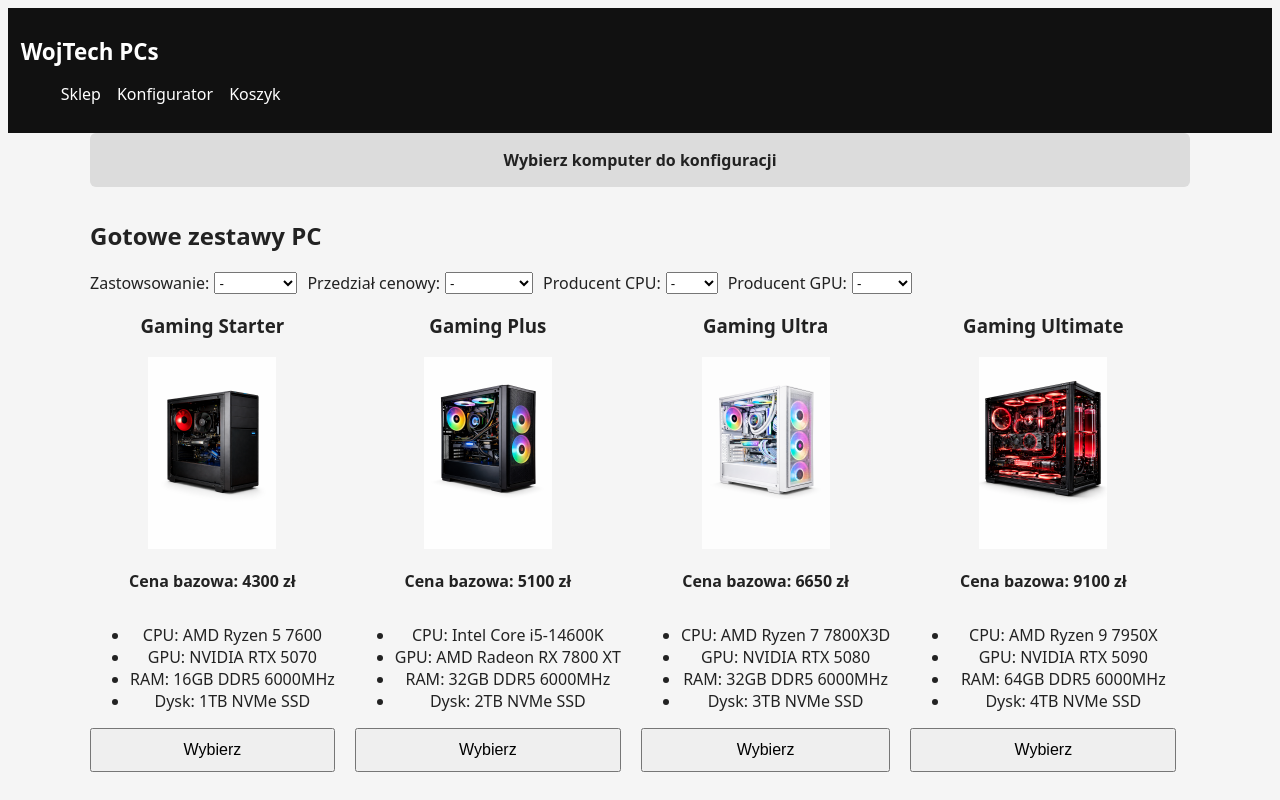
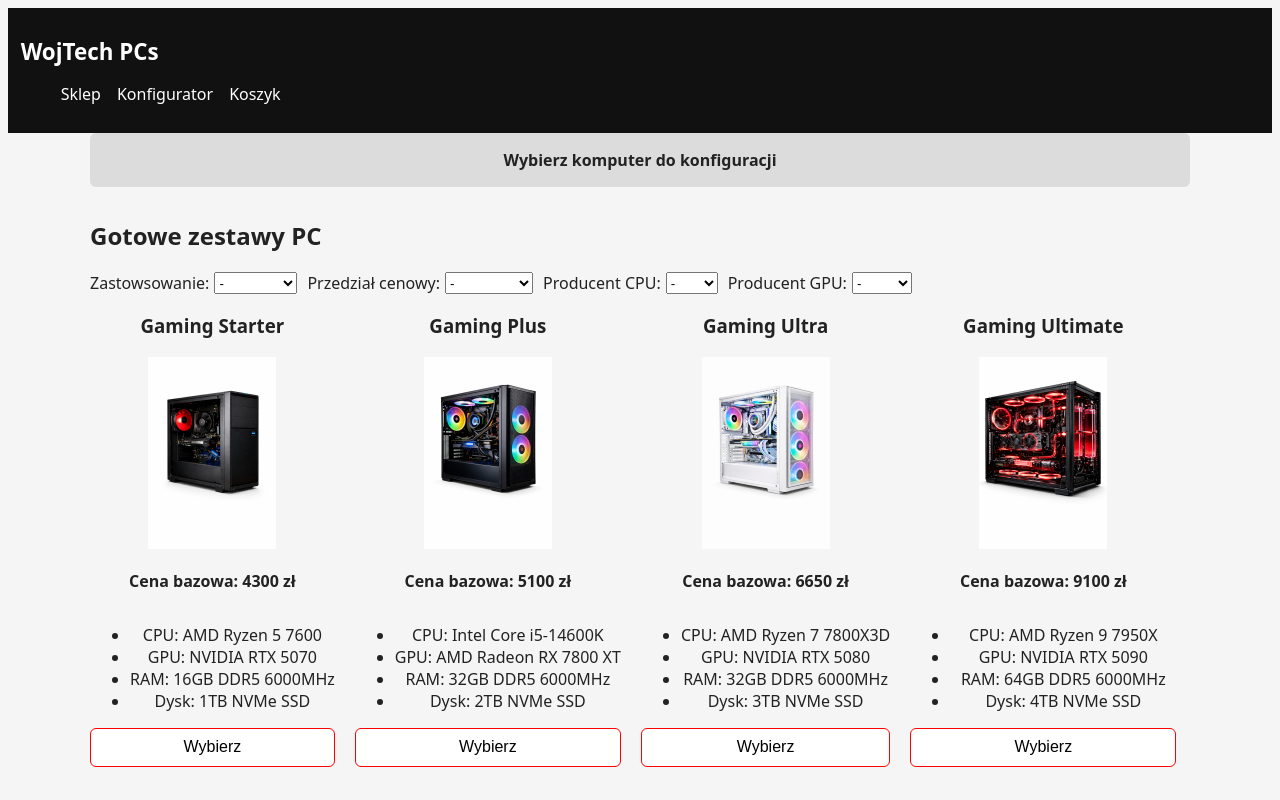
Before and after one commit to wnowakug/Frontend-projekt-wnowak, a Next.js app in the folder wojtech_pcs/: page / in a window 1280 px wide. Shown: the top 800 px of the page. Built offline with nearby package versions, Linux system fonts and the light colour scheme.

Commit message:
further work on the configuration panel

```diff
--- a/wojtech_pcs/src/app/globals.css
+++ b/wojtech_pcs/src/app/globals.css
@@ -91,6 +91,7 @@
   opacity: 1;
 }
 
+/* KONFIGURATOR - PRZYCISKI */
 .partSelect {
   margin-bottom: 1.5rem;
 }
@@ -136,6 +137,21 @@
   color: #555;
 }
 
+#closeConfigButton {
+  min-width: 140px;
+  padding: 0.6rem 0.8rem;
+  border-radius: 6px;
+  border: 1px solid #cfcfcf;
+  background: #ffffff;
+  cursor: pointer;
+  text-align: center;
+  transition: background-color 0.2s ease, border-color 0.2s ease, box-shadow 0.2s ease;
+}
+
+#closeConfigButton:hover {
+  border-color: red;
+}
+
 /* GRID PRODUKTÓW */
 .card {
   display: flex;
@@ -143,6 +159,20 @@
   text-align: center;
 }
 
+.choosePcButton {
+  min-width: 140px;
+  padding: 0.6rem 0.8rem;
+  border-radius: 6px;
+  border: 1px solid orange;
+  background: #ffffff;
+  cursor: pointer;
+  text-align: center;
+}
+
+.choosePcButton {
+  border-color: red;
+}
+
 .pc-grid {
   display: inline-grid;
   grid-template-columns: auto auto auto auto;
--- a/wojtech_pcs/src/app/globals.scss
+++ b/wojtech_pcs/src/app/globals.scss
@@ -95,6 +95,8 @@
   opacity: 1;
 }
 
+/* KONFIGURATOR - PRZYCISKI */
+
 .partSelect {
   margin-bottom: 1.5rem;
 }
@@ -144,6 +146,26 @@
   color: #555;
 }
 
+#closeConfigButton {
+  min-width: 140px;
+  padding: 0.6rem 0.8rem;
+  border-radius: 6px;
+  border: 1px solid #cfcfcf;
+  background: #ffffff;
+  cursor: pointer;
+  text-align: center;
+
+  transition:
+    background-color 0.2s ease,
+    border-color 0.2s ease,
+    box-shadow 0.2s ease;
+}
+
+#closeConfigButton:hover {
+  border-color: red;
+}
+
+
 /* GRID PRODUKTÓW */
 
 .card{
@@ -152,6 +174,20 @@
   text-align:center;
 }
 
+.choosePcButton{
+  min-width: 140px;
+  padding: 0.6rem 0.8rem;
+  border-radius: 6px;
+  border: 1px solid orange;
+  background: #ffffff;
+  cursor: pointer;
+  text-align: center;
+}
+
+.choosePcButton{
+  border-color:red;
+}
+
 .pc-grid{
   display:inline-grid;
   grid-template-columns: auto auto auto auto;
--- a/wojtech_pcs/src/components/ProductCard.tsx
+++ b/wojtech_pcs/src/components/ProductCard.tsx
@@ -43,10 +43,10 @@
         <li>CPU: {findName(cpus, cfg.cpu)}</li>
         <li>GPU: {findName(gpus, cfg.gpu)}</li>
         <li>RAM: {findName(rams, cfg.ram)}</li>
-        <li>Dysk: {findName(drives, cfg.storage)}</li>
+        <li>Dysk: {findName(drives, cfg.drives)}</li>
       </ul>
 
-      <button onClick={() => setProduct(product)}>
+      <button className="choosePcButton" onClick={() => setProduct(product)}>
         Wybierz
       </button>
     </div>
--- a/wojtech_pcs/src/components/configurator/ConfiguratorPanel.tsx
+++ b/wojtech_pcs/src/components/configurator/ConfiguratorPanel.tsx
@@ -5,30 +5,31 @@
 import { useConfigurator } from "@/context/ConfiguratorContext";
 import PartSelect from "./PartSelect";
 import PriceSummary from "./PriceSummary";
+import { getAllowedParts } from "@/lib/configuratorRules";
 
 const LABOUR_COST = 200;
 
 export default function ConfiguratorPanel({ parts, onClose }: { parts: any; onClose: () => void; }) {
-  const { product, config, updateConfig, setProduct } =
-    useConfigurator();
+  const { product, config, updateConfig } = useConfigurator();
 
-  // zabezpieczenie
   if (!product || !config) {
-    return <div />
+    return null;
   }
+
+  const allowedParts = getAllowedParts(product.id, parts);
 
   const findPrice = (list: any[], id: string) =>
     list.find(el => el.id === id)?.price ?? 0;
 
   const totalPrice = useMemo(() => {
     return (
-      findPrice(parts.cpus, config.cpu) +
-      findPrice(parts.gpus, config.gpu) +
-      findPrice(parts.rams, config.ram) +
-      findPrice(parts.drives, config.storage) +
+      findPrice(allowedParts.cpus, config.cpu) +
+      findPrice(allowedParts.gpus, config.gpu) +
+      findPrice(allowedParts.rams, config.ram) +
+      findPrice(allowedParts.drives, config.drives) +
       LABOUR_COST
     );
-  }, [config, parts]);
+  }, [config, allowedParts]);
 
   return (
     <div
@@ -49,33 +50,33 @@
 
         <PartSelect
           label="Procesor"
-          options={parts.cpus}
+          options={allowedParts.cpus}
           value={config.cpu}
           onChange={value => updateConfig("cpu", value)}
         />
 
         <PartSelect
           label="Karta graficzna"
-          options={parts.gpus}
+          options={allowedParts.gpus}
           value={config.gpu}
           onChange={value => updateConfig("gpu", value)}
         />
 
         <PartSelect
           label="Pamięć RAM"
-          options={parts.rams}
+          options={allowedParts.rams}
           value={config.ram}
           onChange={value => updateConfig("ram", value)}
         />
 
         <PartSelect
           label="Dysk"
-          options={parts.drives}
-          value={config.storage}
-          onChange={value => updateConfig("storage", value)}
+          options={allowedParts.drives}
+          value={config.drives}
+          onChange={value => updateConfig("drives", value)}
         />
 
-        <button onClick={onClose}>
+        <button id="closeConfigButton" onClick={onClose}>
           Zamknij konfigurator
         </button>
       </div>
--- a/wojtech_pcs/src/context/ConfiguratorContext.tsx
+++ b/wojtech_pcs/src/context/ConfiguratorContext.tsx
@@ -6,7 +6,7 @@
   cpu: string;
   gpu: string;
   ram: string;
-  storage: string;
+  drives: string;
 };
 
 type ContextType = {
@@ -33,7 +33,7 @@
         cpu: product.defaultConfig.cpu,
         gpu: product.defaultConfig.gpu,
         ram: product.defaultConfig.ram,
-        storage: product.defaultConfig.storage
+        drives: product.defaultConfig.drives
       });
     } else {
       setConfig(null);
--- a/wojtech_pcs/src/data/config/configurator-rules.json
+++ b/wojtech_pcs/src/data/config/configurator-rules.json
@@ -1,5 +1,4 @@
 {
-  "products": {
   "pc-gaming-starter": {
     "cpu": {
       "allowed": ["ryzen-5-7600", "ryzen-7-7800x3d", "i5-14600k"]
@@ -35,7 +34,7 @@
       "allowed": ["ryzen-7-7800x3d", "ryzen-9-7950x"]
     },
     "gpu": {
-        "allowed": ["rtx-5080", "rtx-5090"]
+      "allowed": ["rx-7900xt","rx-7900xtx","rtx-5080"]
     },
     "ram": {
       "allowed": ["32gb-ddr5", "64gb-ddr5"]
@@ -83,23 +82,19 @@
       "allowed": ["rtx-5080", "rtx-5090"]
     },
     "ram": {
-
       "allowed": ["32gb-ddr5", "64gb-ddr5"]
     },
     "storage": {
-
       "allowed": ["2tb-nvme", "3tb-nvme", "4tb-nvme"]
     }
   },
 
   "pc-gaming-ultimate": {
     "cpu": {
-
       "allowed": ["ryzen-9-7950x", "i9-14900k"]
     },
     "gpu": {
-
-        "allowed": ["rtx-5090"]
+      "allowed": ["rx-7900xtx", "rtx-5090"]
     },
     "ram": {
       "allowed": ["32gb-ddr5", "64gb-ddr5"]
@@ -124,4 +119,3 @@
     }
   }
 }
-}
--- a/wojtech_pcs/src/data/products/pc-sets.json
+++ b/wojtech_pcs/src/data/products/pc-sets.json
@@ -11,7 +11,7 @@
         "cpu": "ryzen-5-7600",
         "gpu": "rtx-5070",
         "ram": "16gb-ddr5",
-        "storage": "1tb-nvme"
+        "drives": "1tb-nvme"
     },
     "tags": ["gaming", "1080p", "starter", "cpu-amd", "gpu-nvidia"]
     },
@@ -28,7 +28,7 @@
         "cpu": "i5-14600k",
         "gpu": "rx-7800xt",
         "ram": "32gb-ddr5",
-        "storage": "2tb-nvme"
+        "drives": "2tb-nvme"
     },
     "tags": ["gaming", "1440p", "cpu-intel", "gpu-amd"]
     },
@@ -45,7 +45,7 @@
         "cpu": "ryzen-7-7800x3d",
         "gpu": "rtx-5080",
         "ram": "32gb-ddr5",
-        "storage": "3tb-nvme"
+        "drives": "3tb-nvme"
     },
     "tags": ["gaming", "4k", "cpu-amd", "gpu-nvidia"]
     },
@@ -62,7 +62,7 @@
         "cpu": "ryzen-9-7950x",
         "gpu": "rtx-5090",
         "ram": "64gb-ddr5",
-        "storage": "4tb-nvme"
+        "drives": "4tb-nvme"
     },
     "tags": ["gaming", "4k", "cpu-amd", "gpu-nvidia"]
     },
@@ -79,7 +79,7 @@
         "cpu": "i7-14700k",
         "gpu": "rtx-5070",
         "ram": "32gb-ddr5",
-        "storage": "2tb-nvme"
+        "drives": "2tb-nvme"
     },
     "tags": ["creator", "workstation", "cpu-intel", "gpu-nvidia"]
     },
@@ -96,7 +96,7 @@
         "cpu": "ryzen-9-7950x",
         "gpu": "rx-7900xt",
         "ram": "64gb-ddr5",
-        "storage": "2tb-nvme"
+        "drives": "2tb-nvme"
     },
     "tags": ["creator", "render", "pro", "cpu-amd", "gpu-amd"]
     },
@@ -113,7 +113,7 @@
         "cpu": "i9-14900k",
         "gpu": "rtx-5080",
         "ram": "64gb-ddr5",
-        "storage": "3tb-nvme"
+        "drives": "3tb-nvme"
     },
     "tags": ["workstation", "engineering", "cpu-intel", "gpu-nvidia"]
     },
@@ -130,7 +130,7 @@
         "cpu": "ryzen-5-7600",
         "gpu": "rx-7800xt",
         "ram": "16gb-ddr5",
-        "storage": "512gb-nvme"
+        "drives": "512gb-nvme"
     },
     "tags": ["office", "home", "cpu-amd", "gpu-amd"]
     }
--- /dev/null
+++ b/wojtech_pcs/src/lib/configuratorRules.tsx
@@ -0,0 +1,65 @@
+import rules from "@/data/config/configurator-rules.json";
+
+
+type Part = {
+  id: string;
+  name: string;
+  price: number;
+};
+
+type Parts = {
+  cpus: Part[];
+  gpus: Part[];
+  rams: Part[];
+  drives: Part[];
+};
+
+type RuleCategory = {
+  allowed: string[];
+};
+
+type ProductRule = {
+  cpu?: RuleCategory;
+  gpu?: RuleCategory;
+  ram?: RuleCategory;
+  drives?: RuleCategory;
+};
+
+
+export function getAllowedParts(
+  productId: string,
+  parts: Parts
+): Parts {
+  const rule = (rules as Record<string, ProductRule>)[productId];
+
+  // brak reguł → wszystko dozwolone
+  if (!rule) {
+    return parts;
+  }
+
+  return {
+    cpus: rule.cpu
+      ? parts.cpus.filter(cpu =>
+          rule.cpu!.allowed.includes(cpu.id)
+        )
+      : parts.cpus,
+
+    gpus: rule.gpu
+      ? parts.gpus.filter(gpu =>
+          rule.gpu!.allowed.includes(gpu.id)
+        )
+      : parts.gpus,
+
+    rams: rule.ram
+      ? parts.rams.filter(ram =>
+          rule.ram!.allowed.includes(ram.id)
+        )
+      : parts.rams,
+
+    drives: rule.drives
+      ? parts.drives.filter(drive =>
+          rule.drives!.allowed.includes(drive.id)
+        )
+      : parts.drives
+  };
+}
--- a/wojtech_pcs/tsconfig.json
+++ b/wojtech_pcs/tsconfig.json
@@ -20,7 +20,7 @@
     ],
     "baseUrl": ".",
     "paths": {
-      "@/*": ["src/*"]
+      "@/*": ["./src/*"]
     }
   },
   "include": [
```
Also changed, not shown: 1 other file (tests, documents, lock files or other folders). Lines whose indentation alone changed are shown as unchanged.
